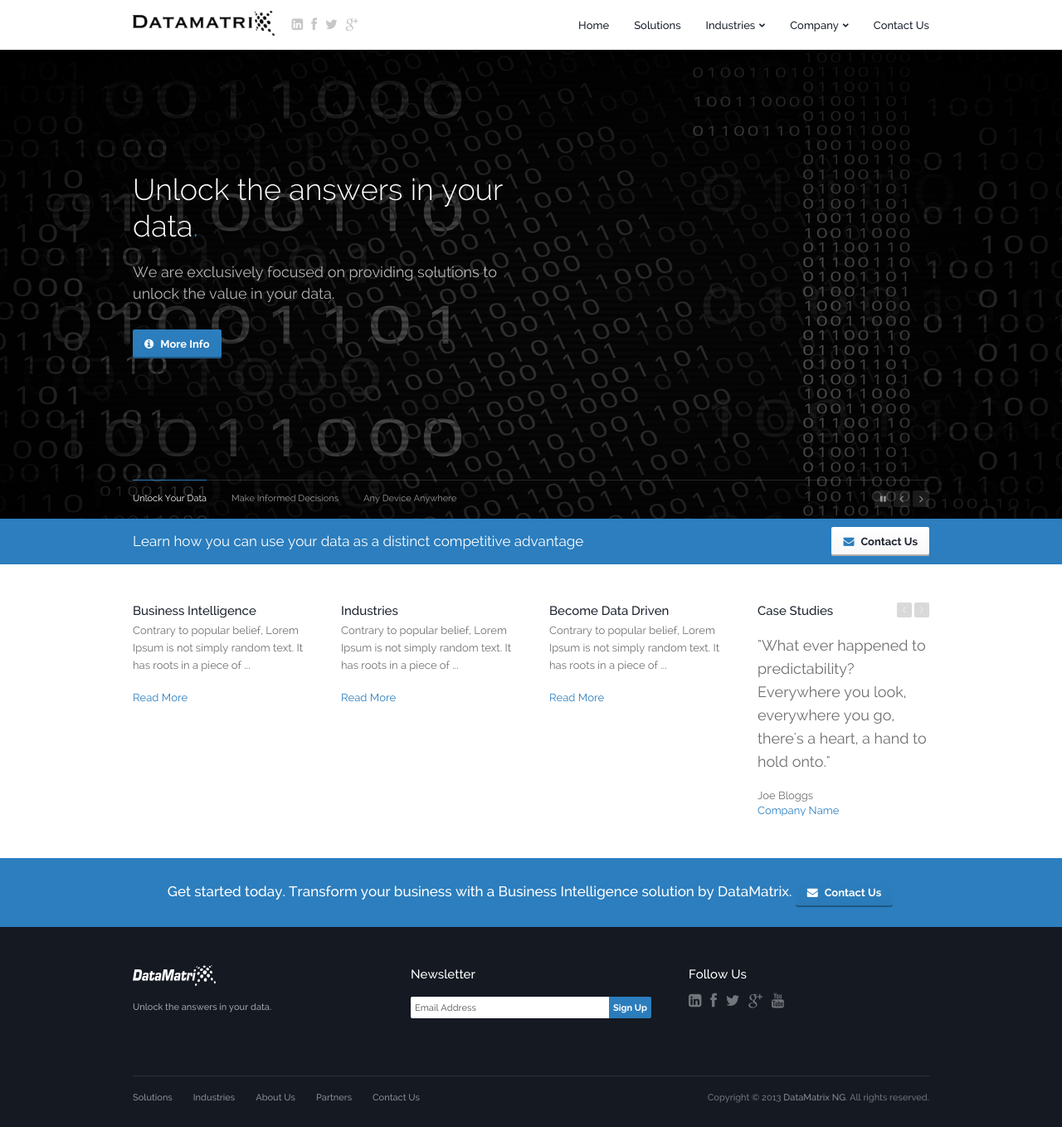
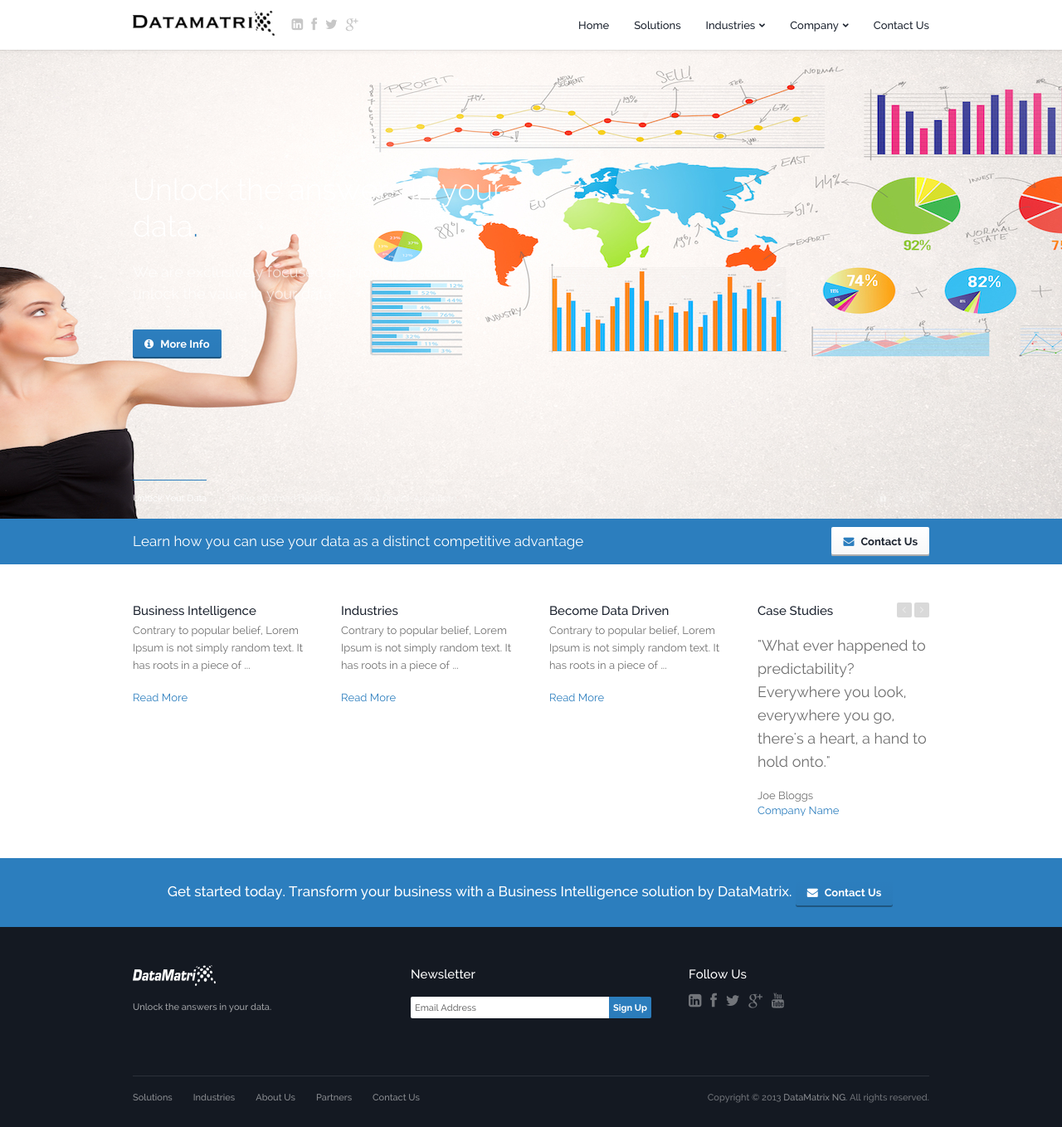
Before and after one commit to dtmtx/dtmtx.github.io, a Jekyll site: the page built from index.html, in a window 1280 px wide and 1358 px high. Shown: the whole window at 83% size. Built offline with Jekyll 4.4.1, drawn with Linux system fonts in a browser that asks for light colours; Markdown is read by kramdown in place of the engine named in the settings.

Commit message:
banner update

```diff
--- a/css/styles.css
+++ b/css/styles.css
@@ -832,7 +832,7 @@
 .home-banner {
 	background-attachment:fixed;
   	/*background-image:url(http://artivity.co.uk/templates/basix/white_top_fixed_banner_image/fixed-banner-image.jpg);*/
-  	background-image:url(../images/datamatrix_banner4.jpg);
+  	background-image:url(../images/datamatrix_banner2.jpg);
   	background-position:50% 0;
   	background-repeat:no-repeat no-repeat;
   	min-height:107px;
--- a/index.html
+++ b/index.html
@@ -85,7 +85,7 @@
                   <div class="right-column">
                     <!-- Image -->
                     <!--img alt="" src="images/iphone-image.png"/-->
-                    <img alt="" src="images/datamatrix_banner2.jpg"/>
+                    <!--img alt="" src="images/datamatrix-banner4.jpg"/-->
                   </div>
                   <!-- ~~~~~~~~~~~~~~~~~ -->
                   <!-- END Right Column -->
```
